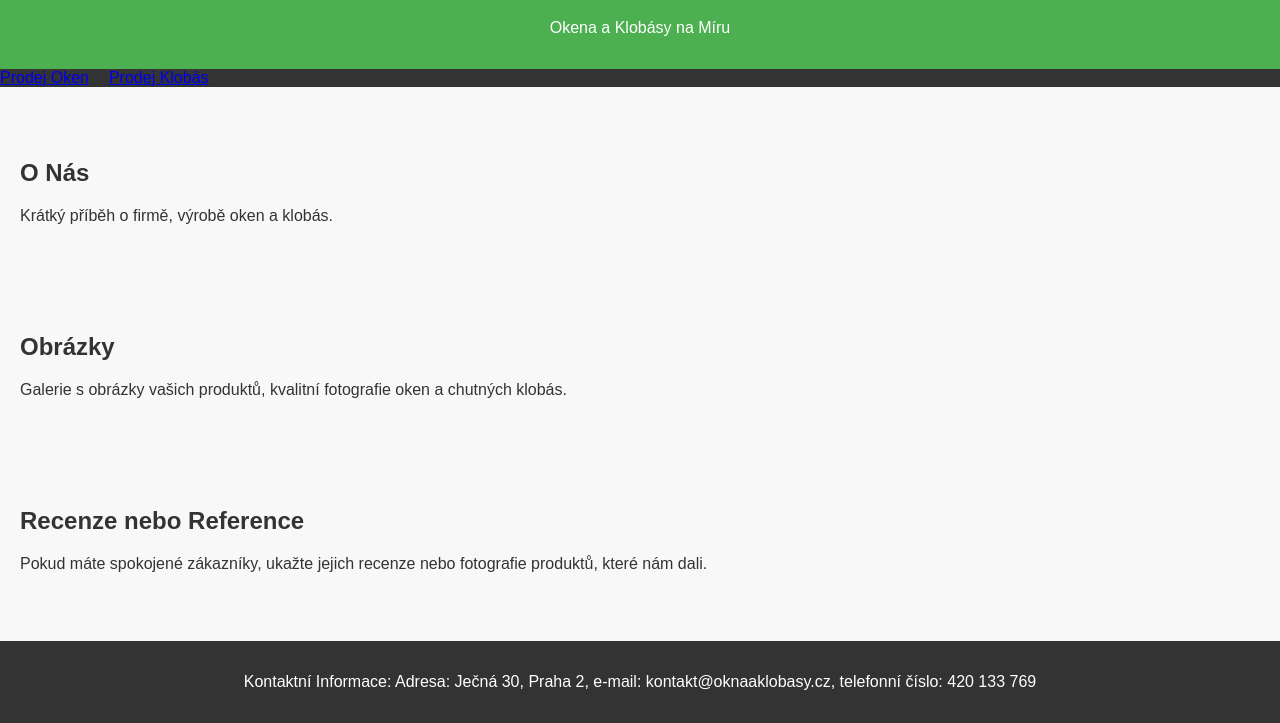
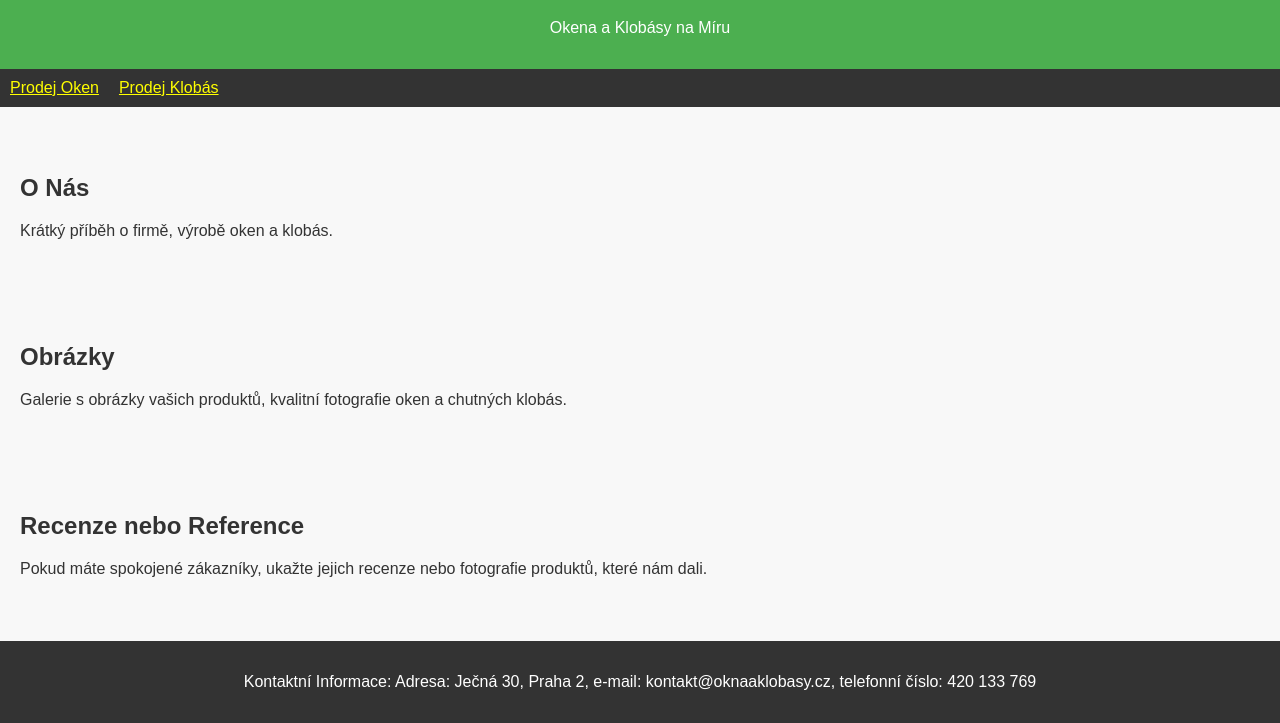
Before and after one commit to kritomas/Oknasy, a plain HTML site: page index.html in a window 1280 px wide. Shown: the part 77-800 px from the top of the page. Drawn offline with Linux system fonts and the light colour scheme.

Commit message:
Fixed navbar links.

```diff
--- a/styles.css
+++ b/styles.css
@@ -22,6 +22,7 @@ header {
 nav {
     background-color: #333;
     color: #fff;
+	padding: 10px;
 }
 
 nav ul {
@@ -45,3 +46,16 @@ footer {
     text-align: center;
     padding: 1em 0;
 }
+
+a:link {
+	color: yellow;
+}
+a:visited {
+	color: orange;
+}
+a:hover {
+	color: red;
+}
+a:active {
+	color: orange;
+}
```
